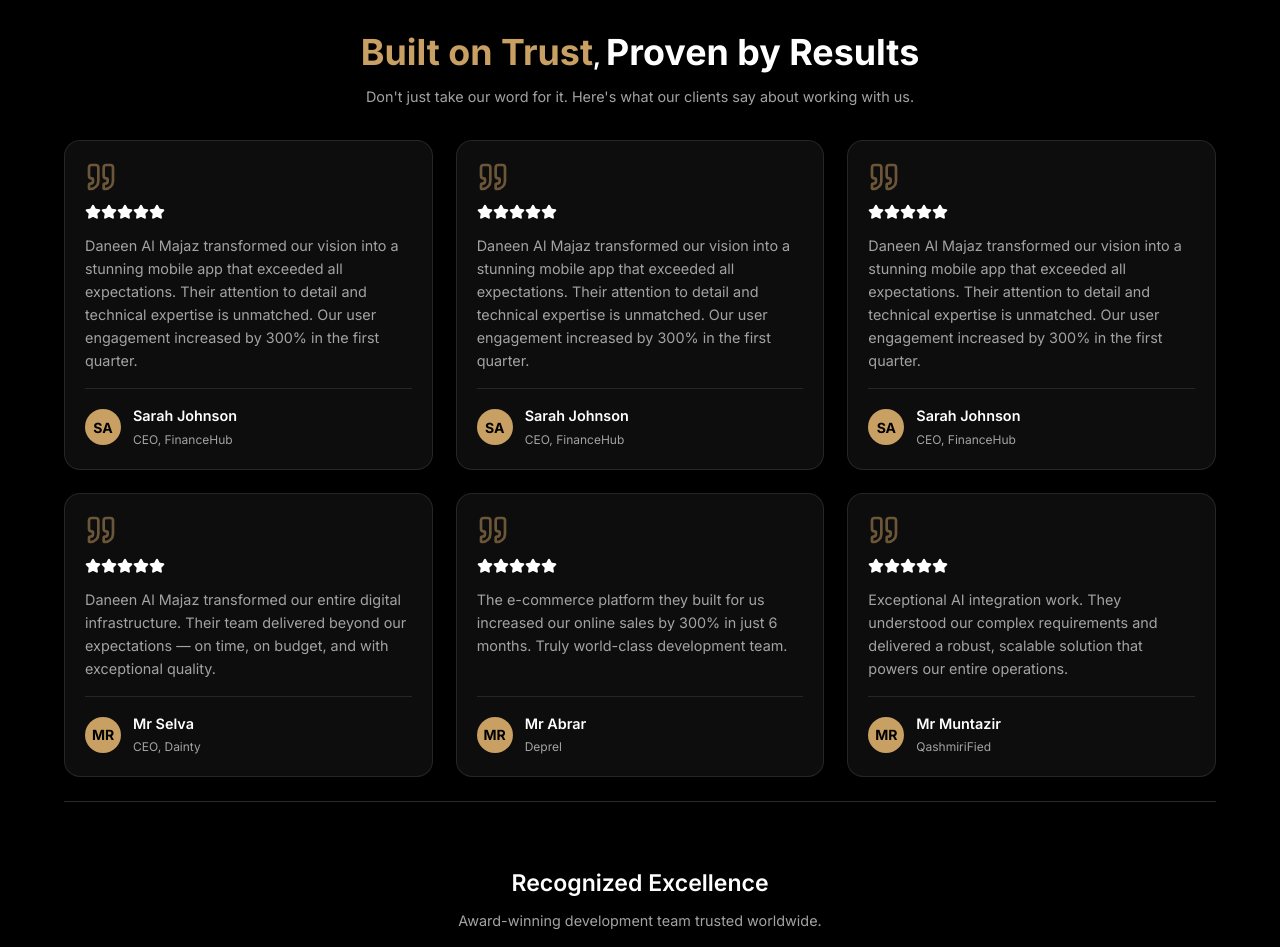
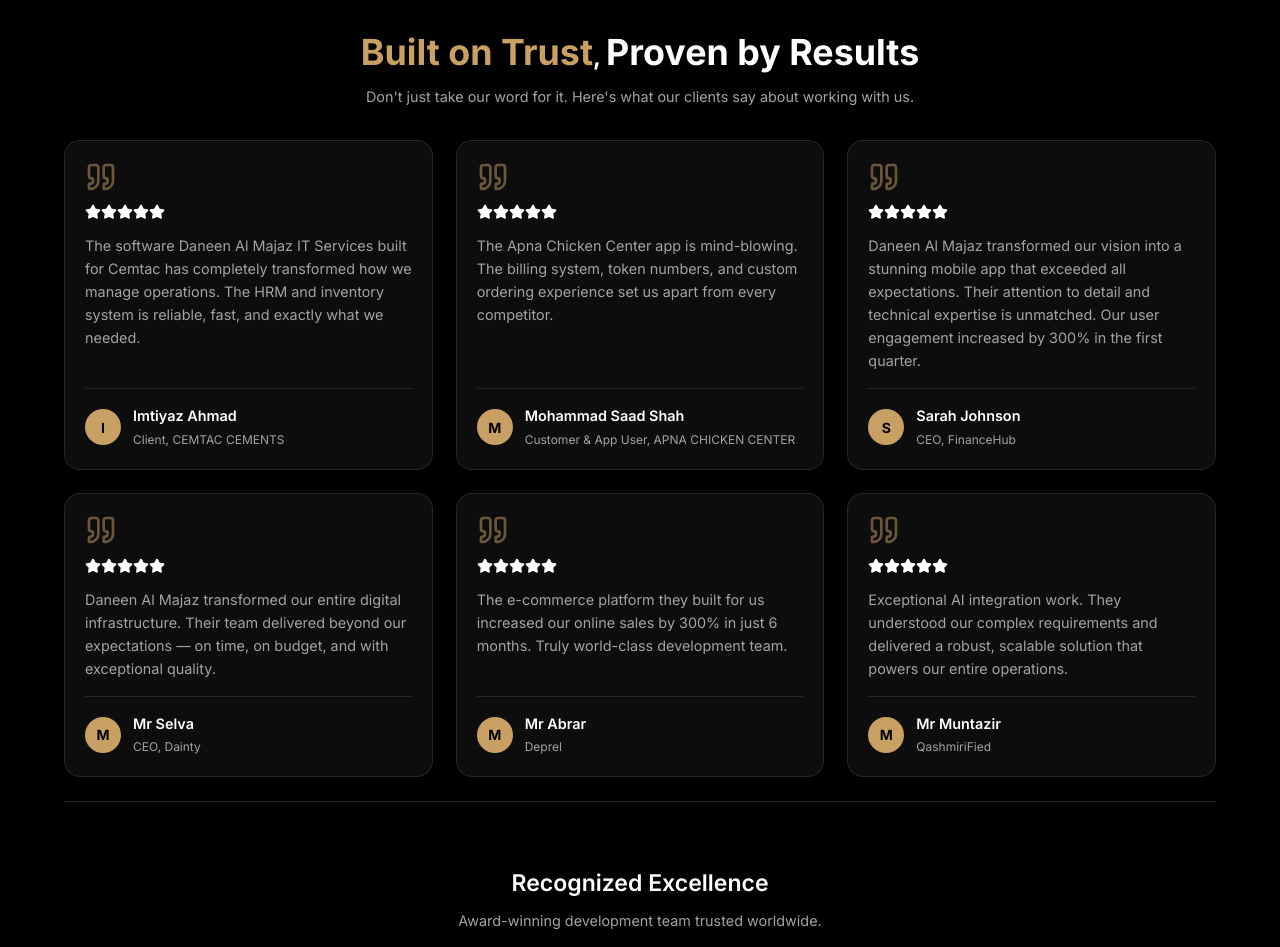
Before and after one commit to faheemnazir/landingpagedan, a React (Vite) app: page / in a window 1280 px wide. Shown: the part 9100-10047 px from the top of the page. Built offline with nearby package versions, Linux system fonts and the light colour scheme.

Commit message:
Update first two testimonials with CEMTAC and Apna Chicken Center, adjust avatar rendering to match design

```diff
--- a/src/components/Testimonials.jsx
+++ b/src/components/Testimonials.jsx
@@ -12,7 +12,7 @@ const TestimonialCard = ({ quote, author, role, company }) => (
     </div>
     <p className="testimonial-text">{quote}</p>
     <div className="testimonial-author">
-      <div className="author-avatar">{author.substring(0, 2).toUpperCase()}</div>
+      <div className="author-avatar">{author.charAt(0).toUpperCase()}</div>
       <div className="author-info">
         <h4 className="author-name">{author}</h4>
         <p className="author-role">{role ? `${role}, ` : ''}{company}</p>
@@ -24,16 +24,16 @@ const TestimonialCard = ({ quote, author, role, company }) => (
 const Testimonials = () => {
   const testimonials = [
     {
-      quote: "Daneen Al Majaz transformed our vision into a stunning mobile app that exceeded all expectations. Their attention to detail and technical expertise is unmatched. Our user engagement increased by 300% in the first quarter.",
-      author: "Sarah Johnson",
-      role: "CEO",
-      company: "FinanceHub"
+      quote: "The software Daneen Al Majaz IT Services built for Cemtac has completely transformed how we manage operations. The HRM and inventory system is reliable, fast, and exactly what we needed.",
+      author: "Imtiyaz Ahmad",
+      role: "Client",
+      company: "CEMTAC CEMENTS"
     },
     {
-      quote: "Daneen Al Majaz transformed our vision into a stunning mobile app that exceeded all expectations. Their attention to detail and technical expertise is unmatched. Our user engagement increased by 300% in the first quarter.",
-      author: "Sarah Johnson",
-      role: "CEO",
-      company: "FinanceHub"
+      quote: "The Apna Chicken Center app is mind-blowing. The billing system, token numbers, and custom ordering experience set us apart from every competitor.",
+      author: "Mohammad Saad Shah",
+      role: "Customer & App User",
+      company: "APNA CHICKEN CENTER"
     },
     {
       quote: "Daneen Al Majaz transformed our vision into a stunning mobile app that exceeded all expectations. Their attention to detail and technical expertise is unmatched. Our user engagement increased by 300% in the first quarter.",
```
